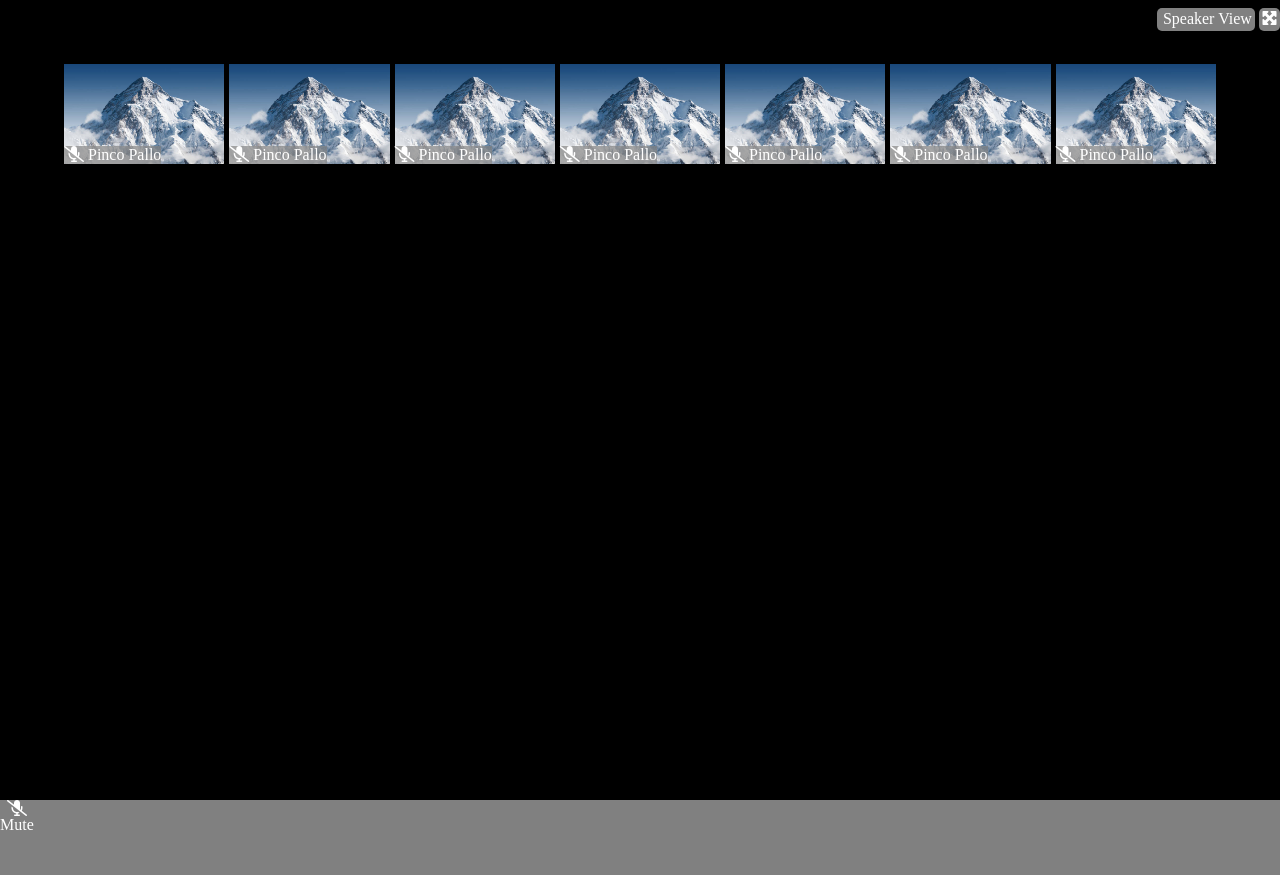
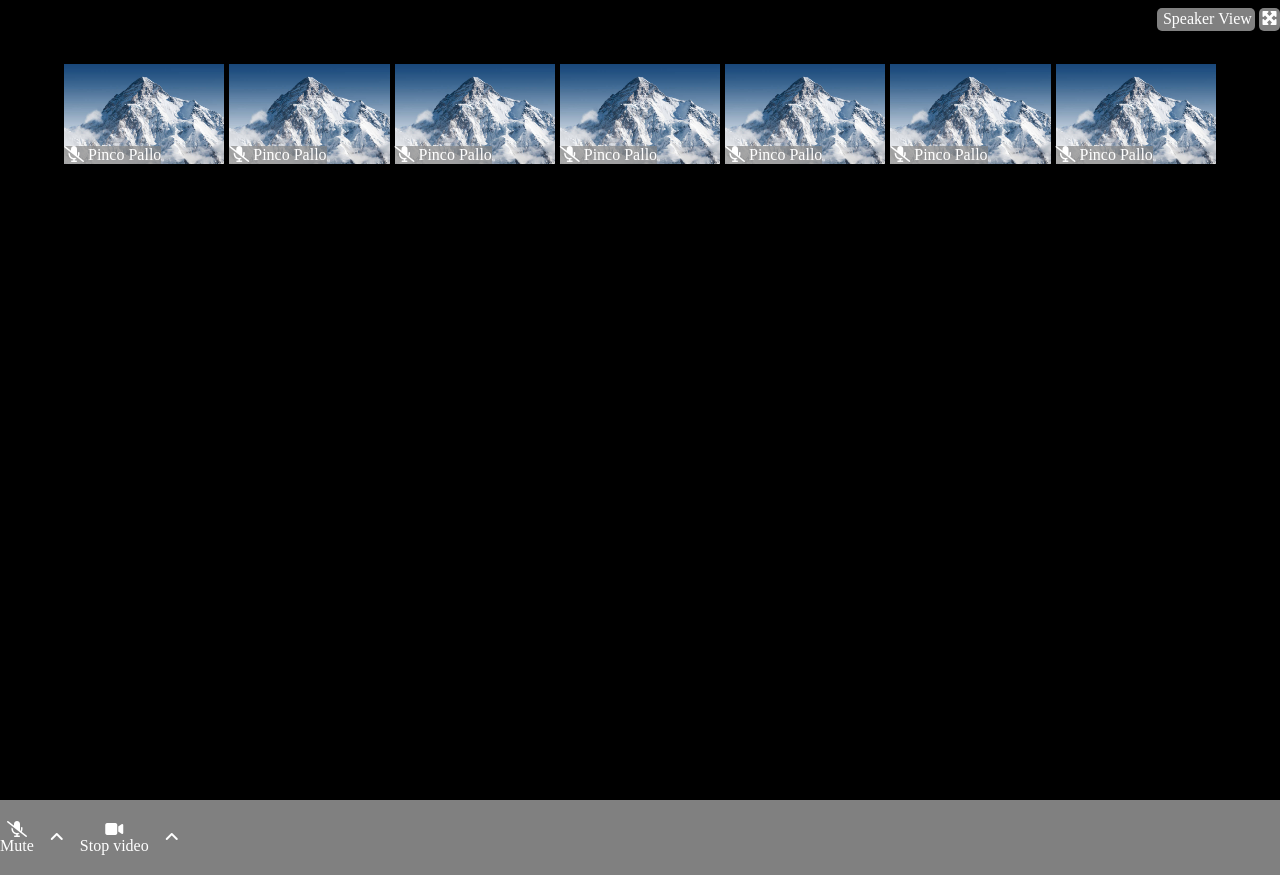
Before and after one commit to manuelcamaioni/html-css-zoom, a plain HTML site: page index.html in a window 1280 px wide. Drawn offline with Linux system fonts and the light colour scheme.

Commit message:
first footer area completed

```diff
--- a/index.html
+++ b/index.html
@@ -68,13 +68,26 @@
     </main>
     <footer class="flex">
 
-        <div class="camera-audio-container">
+        <div class="camera-audio-container flex">
 
             <div class="mic-container flex column">
 
                 <i class="fa-solid fa-microphone-slash"></i>
                 <span>Mute</span>
 
+            </div>
+            <div class="arrow-container">
+                <i class="fa-solid fa-angle-up"></i>
+            </div>
+
+            <div class="video-container flex column">
+
+                <i class="fa-solid fa-video"></i>
+                <span>Stop video</span>
+
+            </div>
+            <div class="arrow-container">
+                <i class="fa-solid fa-angle-up"></i>
             </div>
 
         </div>
--- a/style.css
+++ b/style.css
@@ -89,6 +89,7 @@ footer{
 
 .camera-audio-container{
     height: 100%;
+    align-items: center;
 }
 
 .tools-container{
@@ -101,8 +102,13 @@ footer{
     width: 10%;
 }
 
-.mic-container{
+.mic-container, .video-container{
     height: 100%;
     width: fit-content;
     align-items: center;
+    justify-content: center;
 }
+
+.arrow-container{
+    padding: 0 1rem;
+}
```
